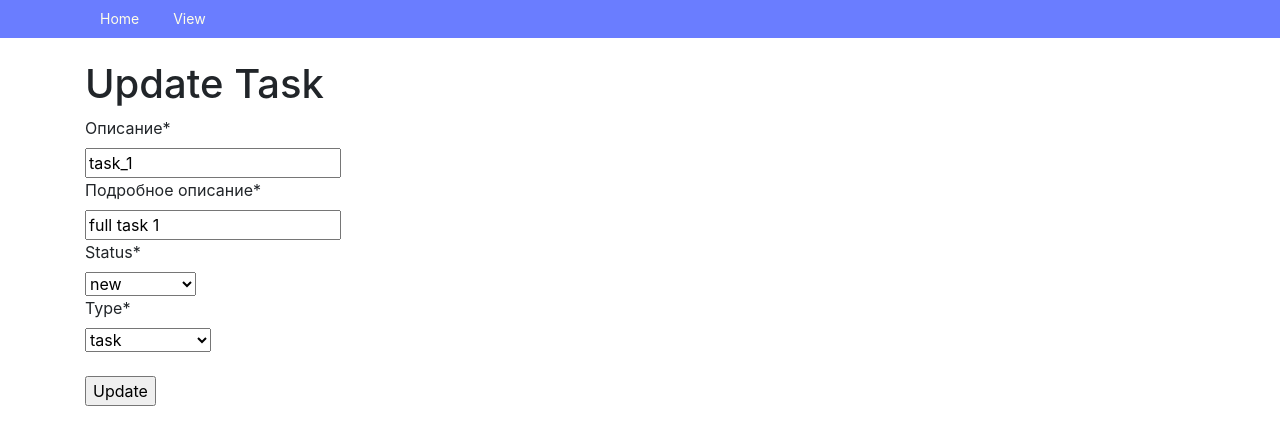
After one commit to aydarbekov/new_todo, a Django app: page /task/1/edit/ in a window 1280 px wide. The commit adds this page. Shown: the top 445 px of the page. Run offline with Django 3.2, Linux system fonts and the light colour scheme; data comes from the database, SQL or seed files in the repository; some libraries are stand-ins or nearby versions.

Commit message:
added task update

```diff
--- a/TODO_list/TODO_list/urls.py
+++ b/TODO_list/TODO_list/urls.py
@@ -1,10 +1,11 @@
 from django.contrib import admin
 from django.urls import path
-from webapp.views import IndexView, TaskView, TaskCreateView
+from webapp.views import IndexView, TaskView, TaskCreateView, TaskUpdateView
 
 urlpatterns = [
     path('admin/', admin.site.urls),
     path('', IndexView.as_view(), name='index'),
     path('task/<int:pk>/', TaskView.as_view(), name='task_view'),
-    path('task/add/', TaskCreateView.as_view(), name='task_create')
+    path('task/add/', TaskCreateView.as_view(), name='task_create'),
+    path('task/<int:pk>/edit/', TaskUpdateView.as_view(), name = 'task_update')
 ]
--- a/TODO_list/webapp/templates/index.html
+++ b/TODO_list/webapp/templates/index.html
@@ -15,8 +15,8 @@
        <div>Create date: {{ task.date }}</div>
        <a href="{% url 'task_view' task.pk %}">More...</a>
 
-       <a href=#>Edit</a>
-{#       "{% url 'task_update' task.pk %}"#}
+       <a href="{% url 'task_update' task.pk %}">Edit</a>
+
        <a href=#>Delete</a>
 {#       "{% url 'task_delete' task.pk %}"#}
        <hr/>
--- a/TODO_list/webapp/templates/partial/task_form.html
+++ b/TODO_list/webapp/templates/partial/task_form.html
@@ -10,9 +10,9 @@
     <label for="{{ field.id_for_label }}">{{ field.label }}*</label><br/>
     {% if field.errors %}
         {{ field }}
-        {% for error in field.errors %}
-            <p class="form_error">{{ error }}</p>
-        {% endfor %}
+{#        {% for error in field.errors %}#}
+{#            <p class="form_error">{{ error }}</p>#}
+{#        {% endfor %}#}
     {% else %}
         {{ field }}
     {% endif %}
--- /dev/null
+++ b/TODO_list/webapp/templates/update.html
@@ -0,0 +1,11 @@
+{% extends "base.html" %}
+{% block title %}Update Task{% endblock %}
+{% block menu %}
+    <li><a href="{% url 'task_view' task.pk %}">View</a></li>
+{% endblock %}
+{% block content %}
+    <h1>Update Task</h1>
+    <form method="POST" action="{% url "task_update" task.pk %}">
+        {% include 'partial/task_form.html' with button_text='Update' %}
+    </form>
+{% endblock %}
--- a/TODO_list/webapp/views.py
+++ b/TODO_list/webapp/views.py
@@ -37,16 +37,33 @@ class TaskCreateView(View):
             return redirect('task_view', pk=task.pk)
         else:
             return render(request, 'task_create.html', context={'form': form})
-    #
-    # if request.method == 'GET':
-    #     form = TaskForm()
-    #     return render(request, 'task_create.html', context={'form': form})
-    # elif request.method == 'POST':
-    #     form = TaskForm(data=request.POST)
-    #     if form.is_valid():
-    #         data = form.cleaned_data
-    #         task = Article.objects.create(description=data['description'], full_descr=data['full_descr'],
-    #                                       status=data['status'], date=data['date'])
-    #         return redirect('task_view', pk=task.pk)
-    #     else:
-    #         return render(request, 'task_create.html', context={'form': form})
+
+
+class TaskUpdateView(TemplateView):
+
+    def get(self, request, **kwargs):
+        task = get_object_or_404(Task, pk=kwargs['pk'])
+        form = TaskForm(data={'description': task.description, 'full_descr': task.full_descr, 'status': task.status,
+                              'type': task.type})
+        return render(request, 'update.html', context={'form': form, 'task': task})
+
+    def post(self, request, **kwargs):
+        task = get_object_or_404(Task, pk=kwargs['pk'])
+        form = TaskForm(data=request.POST)
+        if form.is_valid():
+            data = form.cleaned_data
+            task.description = data['description']
+            task.full_descr = data['full_descr']
+            task.status = data['status']
+            task.type = data['type']
+            task.save()
+            return redirect('task_view', pk=task.pk)
+        else:
+            return render(request, 'update.html', context={'form': form})
+
+# def task_update_view(request, pk):
+#     task = get_object_or_404(Article, pk=pk)
+#     if request.method == 'GET':
+#         form = TaskForm(data={'description': task.description, 'full_descr': task.full_descr, 'status': task.status, 'date': task.date})
+#         return render(request, 'update.html', context={'form': form, 'task': task})
+#     elif request.method == 'POST':
```
